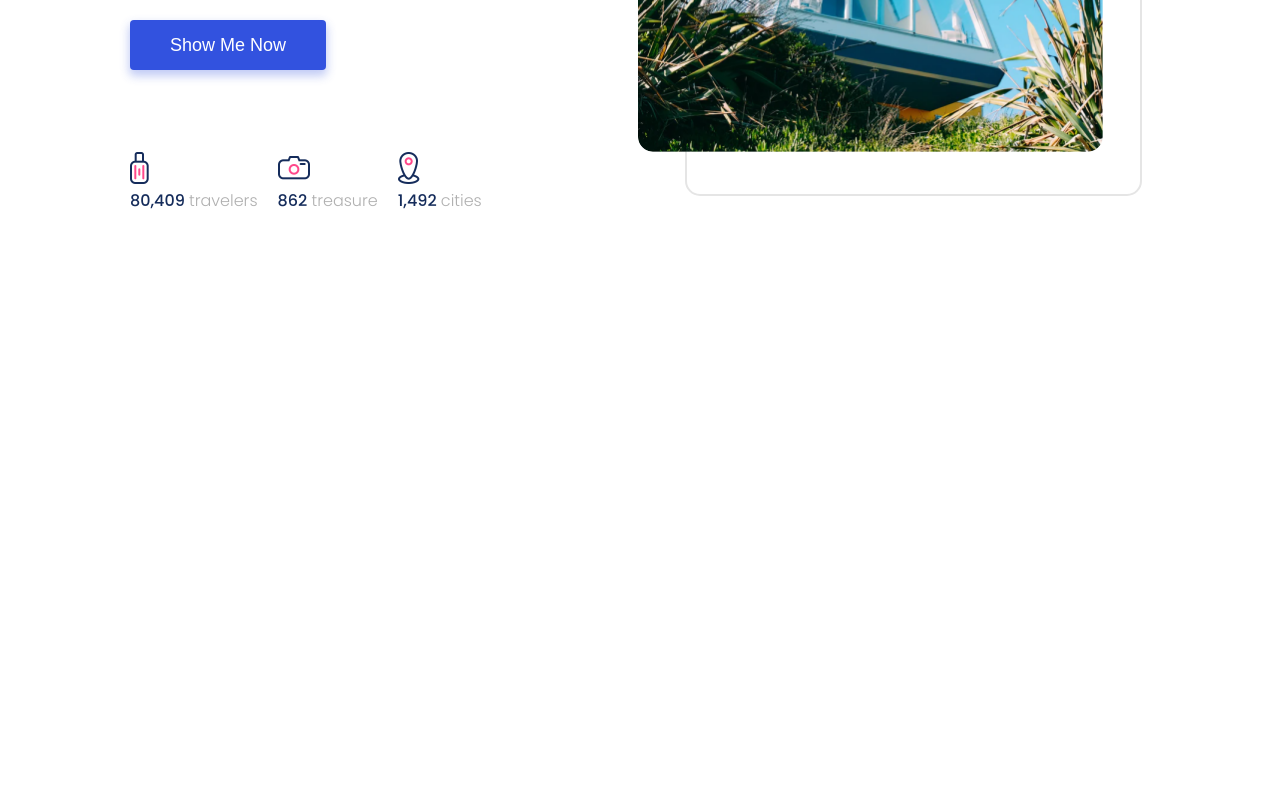
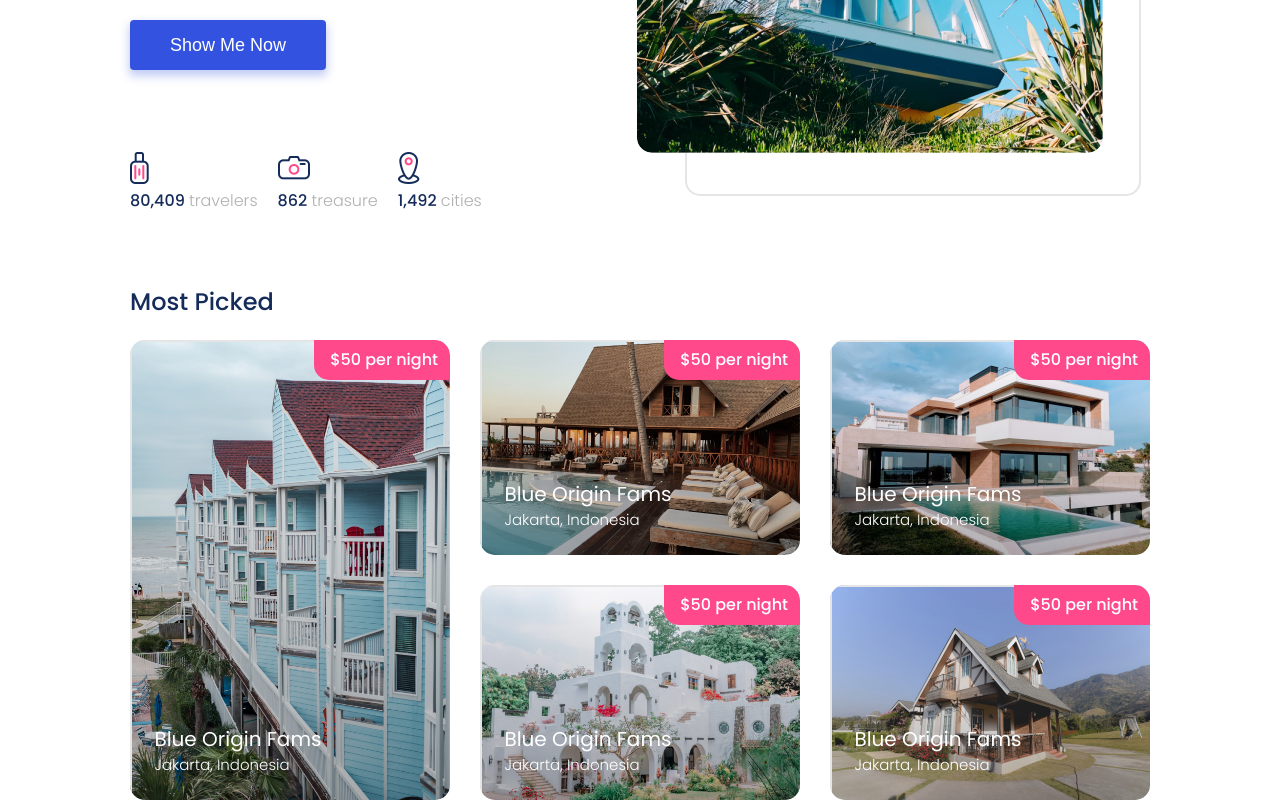
Before and after one commit to abdulhafizr/staycation-next-js, a Next.js app: page / in a window 1280 px wide. Shown: the part 388-1188 px from the top of the page. Before the commit the page ends 800 px from the top, so only its background shows below. Built offline with nearby package versions, Linux system fonts and the light colour scheme.

Commit message:
| Make Section Most Picked

```diff
--- a/components/Hero.js
+++ b/components/Hero.js
@@ -43,11 +43,8 @@ export default function Hero() {
                 </div>
             </div>
             <div className={styles['hero__banner']}>
-                <Image
+                <img
                     src="/ilustrations/hero.png"
-                    height="410.63px"
-                    width="465.12px"
-                    objectFit="cover"
                     className={styles['hero__banner-image']}
                 />
             </div>
--- /dev/null
+++ b/components/MostPick.js
@@ -0,0 +1,78 @@
+import Image from 'next/image'
+import styles from '../styles/Home.module.scss';
+
+export default function MostPick() {
+    return (
+        <div className={styles['mostpick']}>
+            <h1 className={styles['mostpick__title']}>Most Picked</h1>
+
+            <div className={styles['mostpick__gallery']}>
+                <div className={styles['mostpick__gallery-item']}>
+                    <span className={styles['mostpick__gallery-item-badge']}>$50 per night</span>
+                    <Image
+                        src="/dummys/mp_1.png"
+                        layout="fill"
+                        objectFit="cover"
+                        className={styles['mostpick__gallery-item-image']}
+                    />
+                    <div className={styles['mostpick__gallery-item-caption']}>
+                        <p className={styles['mostpick__gallery-item-caption-label']}>Blue Origin Fams</p>
+                        <p className={styles['mostpick__gallery-item-caption-location']}>Jakarta, Indonesia</p>
+                    </div>
+                </div>
+                <div className={styles['mostpick__gallery-item']}>
+                    <span className={styles['mostpick__gallery-item-badge']}>$50 per night</span>
+                    <Image
+                        src="/dummys/mp_2.png"
+                        layout="fill"
+                        objectFit="cover"
+                        className={styles['mostpick__gallery-item-image']}
+                    />
+                    <div className={styles['mostpick__gallery-item-caption']}>
+                        <p className={styles['mostpick__gallery-item-caption-label']}>Blue Origin Fams</p>
+                        <p className={styles['mostpick__gallery-item-caption-location']}>Jakarta, Indonesia</p>
+                    </div>
+                </div>
+                <div className={styles['mostpick__gallery-item']}>
+                    <span className={styles['mostpick__gallery-item-badge']}>$50 per night</span>
+                    <Image
+                        src="/dummys/mp_3.png"
+                        layout="fill"
+                        objectFit="cover"
+                        className={styles['mostpick__gallery-item-image']}
+                    />
+                    <div className={styles['mostpick__gallery-item-caption']}>
+                        <p className={styles['mostpick__gallery-item-caption-label']}>Blue Origin Fams</p>
+                        <p className={styles['mostpick__gallery-item-caption-location']}>Jakarta, Indonesia</p>
+                    </div>
+                </div>
+                <div className={styles['mostpick__gallery-item']}>
+                    <span className={styles['mostpick__gallery-item-badge']}>$50 per night</span>
+                    <Image
+                        src="/dummys/mp_4.png"
+                        layout="fill"
+                        objectFit="cover"
+                        className={styles['mostpick__gallery-item-image']}
+                    />
+                    <div className={styles['mostpick__gallery-item-caption']}>
+                        <p className={styles['mostpick__gallery-item-caption-label']}>Blue Origin Fams</p>
+                        <p className={styles['mostpick__gallery-item-caption-location']}>Jakarta, Indonesia</p>
+                    </div>
+                </div>
+                <div className={styles['mostpick__gallery-item']}>
+                    <span className={styles['mostpick__gallery-item-badge']}>$50 per night</span>
+                    <Image
+                        src="/dummys/mp_5.png"
+                        layout="fill"
+                        objectFit="cover"
+                        className={styles['mostpick__gallery-item-image']}
+                    />
+                    <div className={styles['mostpick__gallery-item-caption']}>
+                        <p className={styles['mostpick__gallery-item-caption-label']}>Blue Origin Fams</p>
+                        <p className={styles['mostpick__gallery-item-caption-location']}>Jakarta, Indonesia</p>
+                    </div>
+                </div>
+            </div>
+        </div>
+    )
+}
--- a/components/index.js
+++ b/components/index.js
@@ -1,4 +1,5 @@
 import Header from './Header'
 import Hero from './Hero'
+import MostPick from './MostPick'
 
-export {Header, Hero}
+export {Header, Hero, MostPick}
--- a/pages/index.js
+++ b/pages/index.js
@@ -1,6 +1,5 @@
 import Head from 'next/head'
-import styles from '../styles/Home.module.scss'
-import {Header, Hero} from '../components'
+import {Header, Hero, MostPick} from '../components'
 
 export default function Home() {
   return (
@@ -14,7 +13,7 @@ export default function Home() {
 
       <main className="container">
         <Hero />
-
+        <MostPick />
       </main>
 
     </div>
--- a/styles/components/_main.scss
+++ b/styles/components/_main.scss
@@ -32,6 +32,10 @@
 
         &-image {
             border-radius: 100px 15px 15px 15px;
+            height: 410.63px;
+            width: 465.12px;
+            object-fit: cover;
+
         }
         &::after {
             position: absolute;
@@ -70,3 +74,81 @@
         }
     }
 }
+
+.mostpick {
+    margin-top: 70px;
+    font-family: var.$primary-font;
+
+    &__title {
+        font-style: normal;
+        font-weight: 500;
+        font-size: 24px;
+        line-height: 36px;
+        color: #152C5B;
+    }
+    &__gallery {
+        margin-top: 20px;
+        display: grid;
+        grid-template-columns: repeat(auto-fit, minmax(300px, 1fr));
+        grid-auto-rows: 215px;
+        gap: 30px;
+
+        &-item {
+            position: relative;
+            border-radius: 15px;
+            overflow: hidden;
+
+            &-badge {
+                position: absolute;
+                top: 0;
+                right: 0;
+                z-index: var.$z-middle;
+                padding: 6px 12px 6px 16px;
+                border-radius: 0 15px 0 15px;
+                background-color: var.$third-color;
+                font-style: normal;
+                font-weight: 500;
+                font-size: 16px;
+                line-height: 170%;
+                text-align: center;
+                color: #FFFFFF;
+            }
+            &-caption {
+                position: absolute;
+                bottom: 24.4px;
+                left: 24.4px;
+                z-index: var.$z-middle;
+
+                &-label {
+                    font-style: normal;
+                    font-weight: normal;
+                    font-size: 20px;
+                    line-height: 30px;
+                    color: #FFFFFF;
+                }
+                &-location {
+                    font-style: normal;
+                    font-weight: 300;
+                    font-size: 15px;
+                    line-height: 22px;
+                    color: #FFFFFF;
+                }
+            }
+            &:first-child {
+                grid-row: span 2;
+            }
+            &::after {
+                position: absolute;
+                z-index: var.$z-backward;
+                content: '';
+                display: table;
+                height: 100%;
+                width: 100%;
+                border: 2px solid var.$border-primary;
+                top: 0;
+                left: 0;
+                background: linear-gradient(rgba(0, 0, 0, 0), rgba(0, 0, 0, .3));
+            }
+        }
+    }
+}
--- a/styles/utilities/_variables.scss
+++ b/styles/utilities/_variables.scss
@@ -22,5 +22,6 @@ $text-green: #1ABC9C;
 $border-primary: $text-gray-100;
 
 $z-forward: 100;
+$z-middle: 100;
 $z-backward: 10;
 $z-hidden: -10;
```
